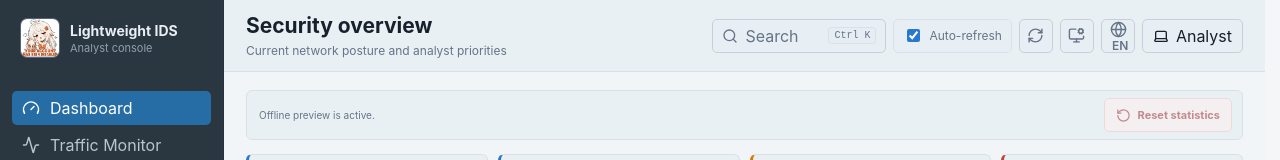
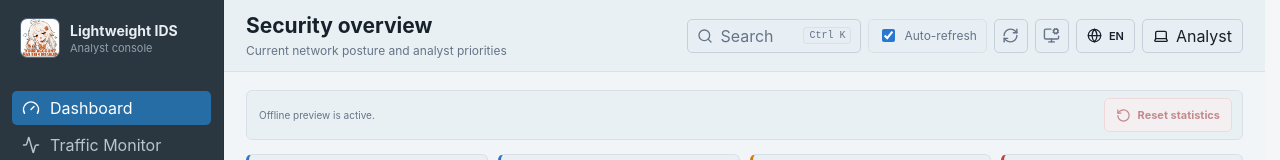
Before and after one commit to CaiJitwt/LightweightIDS, a React (Vite) app in the folder modern_frontend/: page / in a window 1280 px wide. Shown: the top 160 px of the page. Built offline with nearby package versions, Linux system fonts and the light colour scheme; no server answers.

Commit message:
fix: language button alignment — use icon-text-button for proper centering

```diff
--- a/modern_frontend/src/App.tsx
+++ b/modern_frontend/src/App.tsx
@@ -255,7 +255,7 @@ function AppShell() {
             {page === "dashboard" && <label className="refresh-toggle"><input type="checkbox" checked={autoRefresh} onChange={(event) => setAutoRefresh(event.target.checked)} /><span>{t("app.autoRefresh")}</span></label>}
             <button className="icon-button" type="button" title={t("app.refresh")} onClick={() => { setRefreshVersion((value) => value + 1); setAlertBadgeRefresh((value) => value + 1); }}><RefreshCw size={17} /></button>
             <button className="icon-button" type="button" title={themeTitle} onClick={() => setThemePreference(themePreference === "system" ? "dark" : themePreference === "dark" ? "light" : "system")}>{themePreference === "system" ? <MonitorCog size={17} /> : themePreference === "dark" ? <Moon size={17} /> : <Sun size={17} />}</button>
-            <button className="icon-button" type="button" title={t("app.language")} onClick={() => setLocale(locale === "en" ? "zh" : "en")}><Globe size={17} /><span style={{ marginLeft: 4, fontSize: 12, fontWeight: 600 }}>{locale === "en" ? "EN" : "中文"}</span></button>
+            <button className="icon-text-button" type="button" title={t("app.language")} onClick={() => setLocale(locale === "en" ? "zh" : "en")}><Globe size={15} /><span style={{ fontSize: 11, fontWeight: 600 }}>{locale === "en" ? "EN" : "中文"}</span></button>
             <button className="user-button" type="button" title="Analyst profile"><Laptop size={16} /><span>{t("app.user")}</span></button>
           </div>
         </header>
```
